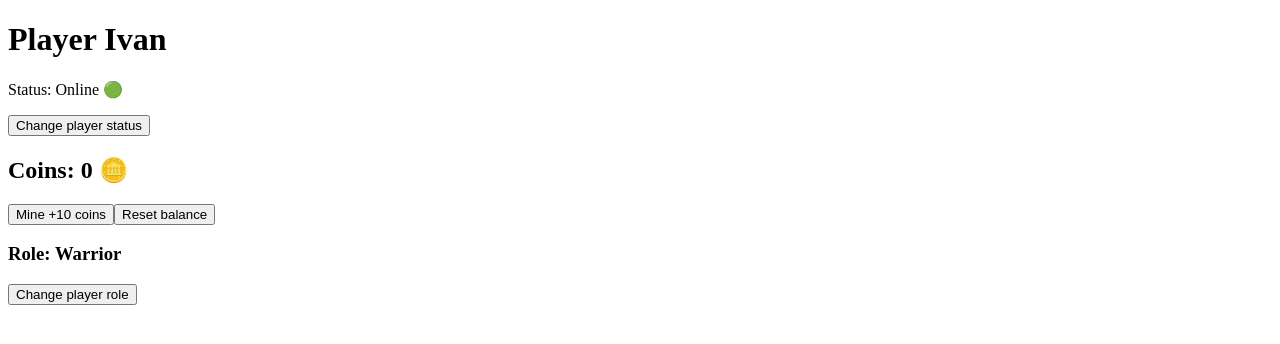
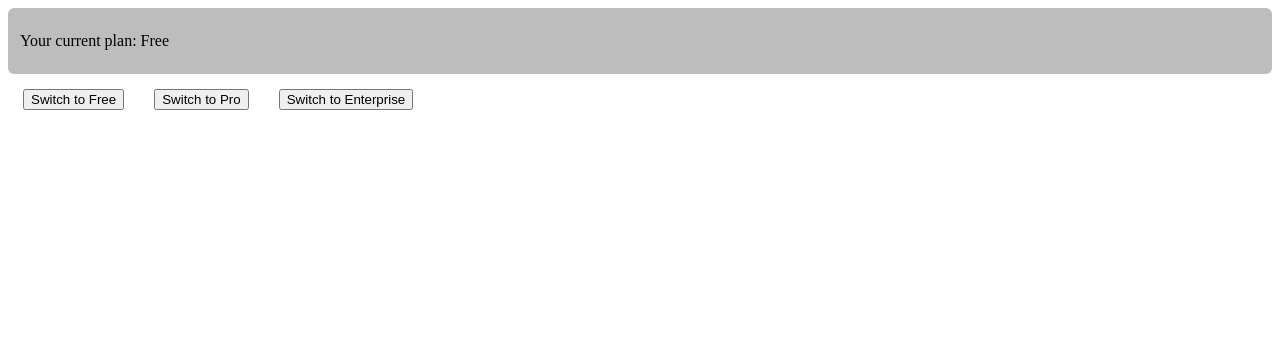
Before and after one commit to iveryasov/react-learning, a React (Vite) app: page / in a window 1280 px wide. Shown: the top 344 px of the page. Built offline with nearby package versions, Linux system fonts and the light colour scheme.

Commit message:
Day 117: SaaS billing widget with advanced ternaries, conditional JSX, and useState

```diff
--- a/src/App.tsx
+++ b/src/App.tsx
@@ -1,9 +1,9 @@
-import Day116 from './components/Day116';
+import Day117 from './components/Day117';
 
 function App() {
   return (
     <div>
-      <Day116 />
+      <Day117 />
     </div>
   );
 }
--- /dev/null
+++ b/src/components/Day117.css
@@ -0,0 +1,24 @@
+button {
+    margin: 15px;
+}
+
+.badge-free {
+    background-color: #bdbdbd;
+    color: black;
+    padding: 8px 12px;
+    border-radius: 6px;
+}
+
+.badge-pro {
+    background-color: #2563eb;
+    color: #ffffff;
+    padding: 8px 12px;
+    border-radius: 6px;
+}
+
+.badge-premium {
+    background-color: goldenrod;
+    color: black;
+    padding: 8px 12px;
+    border-radius: 6px;
+}
--- /dev/null
+++ b/src/components/Day117.tsx
@@ -0,0 +1,47 @@
+import { useState } from 'react';
+import './Day117.css';
+
+// SaaS Subscription & Billing Card
+
+function Day117() {
+    type Plan = 'Free' | 'Pro' | 'Enterprise';
+
+    const [plan, setPlan] = useState<Plan>('Free');
+    const [isYearly, setIsYearly] = useState<boolean>(false);
+    const [isAutoRenew, setIsAutoRenew] = useState<boolean>(true);
+
+  return (
+    <div>
+        <div className={plan === 'Free' ? 'badge-free' : plan === 'Pro' ? 'badge-pro' : 'badge-premium'}>
+            <p>Your current plan: {plan}</p>
+            {plan === 'Free' ? null : (
+                <div>
+                    <p>Plan type: {isYearly === true ? 'Yearly' : 'Monthly'}</p>
+                    <p>Auto-renew: {isAutoRenew === true ? 'Active 🟢' : 'Paused ⏸️'}</p>
+                    <button onClick={() => setIsAutoRenew(!isAutoRenew)}>Auto-renew</button>
+                </div>
+            )}
+        </div>
+        <div>
+            {plan === 'Free' ? null : plan === 'Pro' ? (
+                <div>
+                    <button onClick={() => setIsYearly(true)}>Yearly $290/yr. 20% discount</button>
+                    <button onClick={() => setIsYearly(false)}>Monthly $29/mo</button>
+                </div>
+            ) : (
+                <div>
+                    <button onClick={() => setIsYearly(true)}>Yearly $990/yr</button>
+                    <button onClick={() => setIsYearly(false)}>Monthly $99/mo</button>
+                </div>
+            )}
+        </div>
+        <div>
+            <button onClick={() => setPlan('Free')}>Switch to Free</button>
+            <button onClick={() => setPlan('Pro')}>Switch to Pro</button>
+            <button onClick={() => setPlan('Enterprise')}>Switch to Enterprise</button>
+        </div>
+    </div>
+  );
+}
+
+export default Day117;
```
